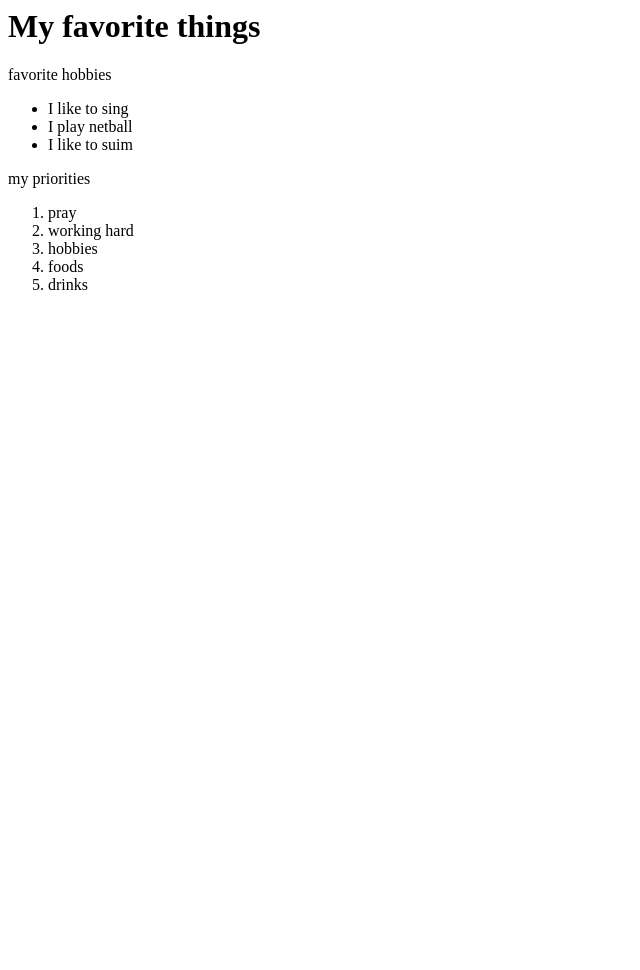
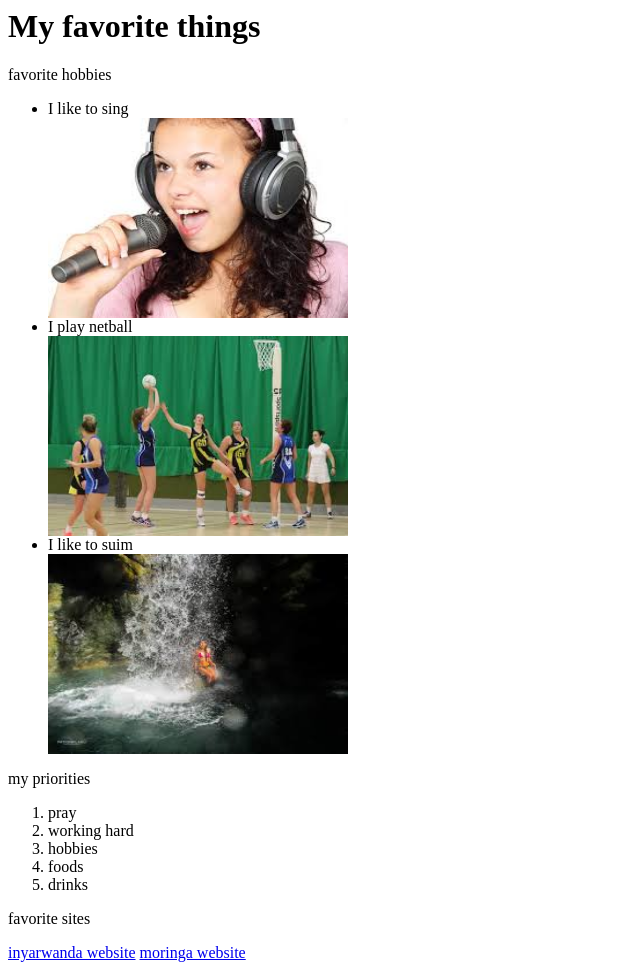
Before and after one commit to vankessa/my-first-webpage, a plain HTML site: page my-favorite-things.html in a window 1280 px wide. Shown: the whole page, without its empty margins (0-640 px from the left). Before the commit the page ends 800 px from the top, so only its background shows below. Drawn offline with Linux system fonts and the light colour scheme.

Commit message:
added picture and links

```diff
--- a/my-favorite-things.html
+++ b/my-favorite-things.html
@@ -10,8 +10,11 @@
        <p> favorite hobbies</p>
        <ul>
            <li> I like to sing </li>
+         <img src="images/singer.jpeg" height="200" width="300" alt singers>
            <li> I play netball</li>
+           <img src="images/netball.jpeg" height="200" width="300" alt netball players>
            <li> I like to suim </li>
+           <img src="images/suiming.jpeg" height="200" width="300" alt suiming>
        </ul>
        <p> my priorities</p>
        <ol>
@@ -21,6 +24,9 @@
            <li> foods</li>
            <li> drinks</li>
        </ol>
+       <p> favorite sites</p>
+       <a href="www.inyarwanda.com"> inyarwanda website</a>
+       <a href="www.moringaschool.com">moringa website</a>
 
     </body>
 </html>
```
Also changed, not shown: images/netball.jpeg (added), images/singer.jpeg (added), images/suiming.jpeg (added).
